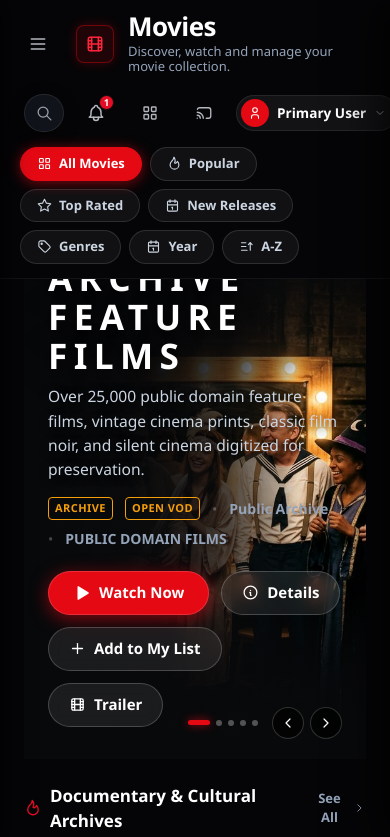
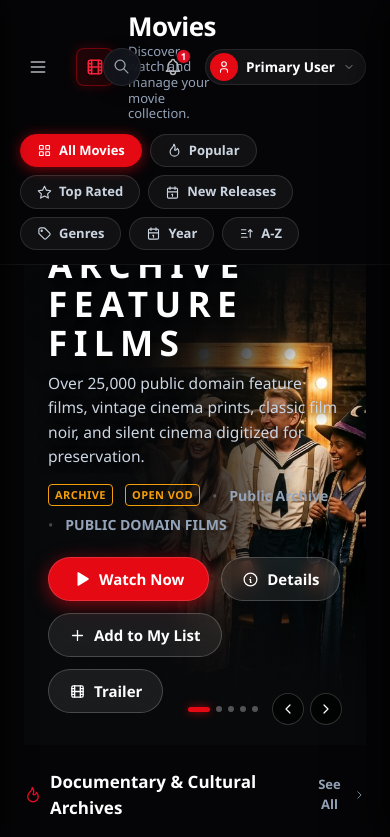
Before and after one commit to millsydotdev/KinoraTV, a React (Vite) app: page /movies in a window 390 px wide. Shown: the top 837 px of the page. Built offline with nearby package versions, Linux system fonts and the light colour scheme.

Commit message:
fix(ui): eliminate header horizontal overflow, enhance responsive layout, and fix sticky dashboard reachability

```diff
--- a/src/components/PageHeader.css
+++ b/src/components/PageHeader.css
@@ -88,7 +88,9 @@
   display: flex;
   align-items: center;
   gap: 10px;
-  flex: none;
+  flex: 0 1 auto;
+  min-width: 0;
+  justify-content: flex-end;
 }
 
 /* Universal Search Pill */
@@ -97,7 +99,7 @@
   align-items: center;
   gap: 10px;
   height: 38px;
-  width: clamp(320px, 30vw, 500px);
+  width: clamp(200px, 20vw, 420px);
   padding: 0 14px;
   border-radius: 999px;
   background: rgba(18, 22, 28, 0.9);
@@ -106,7 +108,7 @@
   color: #8c93a3;
   font-size: 0.865rem;
   box-shadow: 0 4px 16px rgba(0, 0, 0, 0.35);
-  transition: border-color 150ms var(--ease), background 150ms var(--ease), color 150ms var(--ease);
+  transition: border-color 150ms var(--ease), background 150ms var(--ease), color 150ms var(--ease), width 150ms var(--ease);
   cursor: pointer;
 }
 
@@ -239,14 +241,30 @@
   border: 1px solid var(--surface);
 }
 
-@media (max-width: 1100px) {
+@media (max-width: 1440px) {
   .search-pill {
-    width: 40px;
+    width: clamp(140px, 15vw, 240px);
+  }
+  .header-clock {
+    display: none;
+  }
+}
+
+@media (max-width: 1280px) {
+  .search-pill {
+    width: 38px;
     padding: 0;
     justify-content: center;
   }
   .search-pill span,
   .search-pill-kbd {
+    display: none;
+  }
+  .header-cast-btn,
+  .header-grid-btn {
+    display: none;
+  }
+  .header-history-nav {
     display: none;
   }
 }
--- a/src/screens/ArtworkLibraryScreen.css
+++ b/src/screens/ArtworkLibraryScreen.css
@@ -1,10 +1,15 @@
 /* ArtworkLibraryScreen.css - Smart TV Personal Artwork Library */
 
 .artwork-library-page {
-  padding: 24px 36px 64px;
+  padding: 0 var(--gutter, 24px) 64px;
   display: flex;
   flex-direction: column;
   gap: 24px;
+}
+
+.artwork-library-page .page-header {
+  padding-left: 0;
+  padding-right: 0;
 }
 
 .artwork-lib-header-title {
@@ -37,6 +42,12 @@
   font-size: 0.85rem;
   color: var(--text-muted, #8b949e);
   margin-top: 2px;
+}
+
+@media (max-width: 1400px) {
+  .artwork-lib-subtitle {
+    display: none;
+  }
 }
 
 /* Metrics HUD */
--- a/src/screens/Detail.css
+++ b/src/screens/Detail.css
@@ -414,8 +414,11 @@
 @media (max-width: 640px) {
   .detail-hero { min-height: 600px; }
   .detail-backdrop::after { background: linear-gradient(0deg, var(--bg) 0%, rgb(var(--bg-rgb) / 0.9) 50%, rgb(var(--bg-rgb) / 0.4) 85%, rgb(var(--bg-rgb) / 0.6) 100%); }
-  .episode { grid-template-columns: 110px 1fr auto; align-items: start; gap: 12px; }
-  .episode .muted { display: none; }
+  .episode-card {
+    grid-template-columns: 1fr;
+    gap: 12px;
+  }
+  .episode-card .episode-card-plot { display: none; }
 }
 
 @media (prefers-reduced-motion: reduce) {
--- a/src/screens/Home.css
+++ b/src/screens/Home.css
@@ -845,7 +845,7 @@
   width: 100%;
   box-sizing: border-box;
   position: sticky;
-  top: 16px;
+  top: min(16px, calc(100vh - 930px));
 }
 
 .home-mini-live-card {
--- a/src/screens/LiveTV.css
+++ b/src/screens/LiveTV.css
@@ -1273,3 +1273,28 @@
   align-items: center;
   gap: 10px;
 }
+
+/* Responsive guide action controls in header */
+@media (max-width: 1440px) {
+  .guide-zoom-group.timeline-zoom-controls .zoom-btn {
+    display: none;
+  }
+}
+
+@media (max-width: 1280px) {
+  .guide-zoom-group.timeline-zoom-controls {
+    display: none;
+  }
+  .now-btn span:not(.live-dot) {
+    display: none;
+  }
+  .guide-actions {
+    gap: 6px;
+  }
+}
+
+@media (max-width: 960px) {
+  .guide-actions {
+    display: none;
+  }
+}
```
Also changed, not shown: 110 other files (tests, documents, lock files or other folders).
